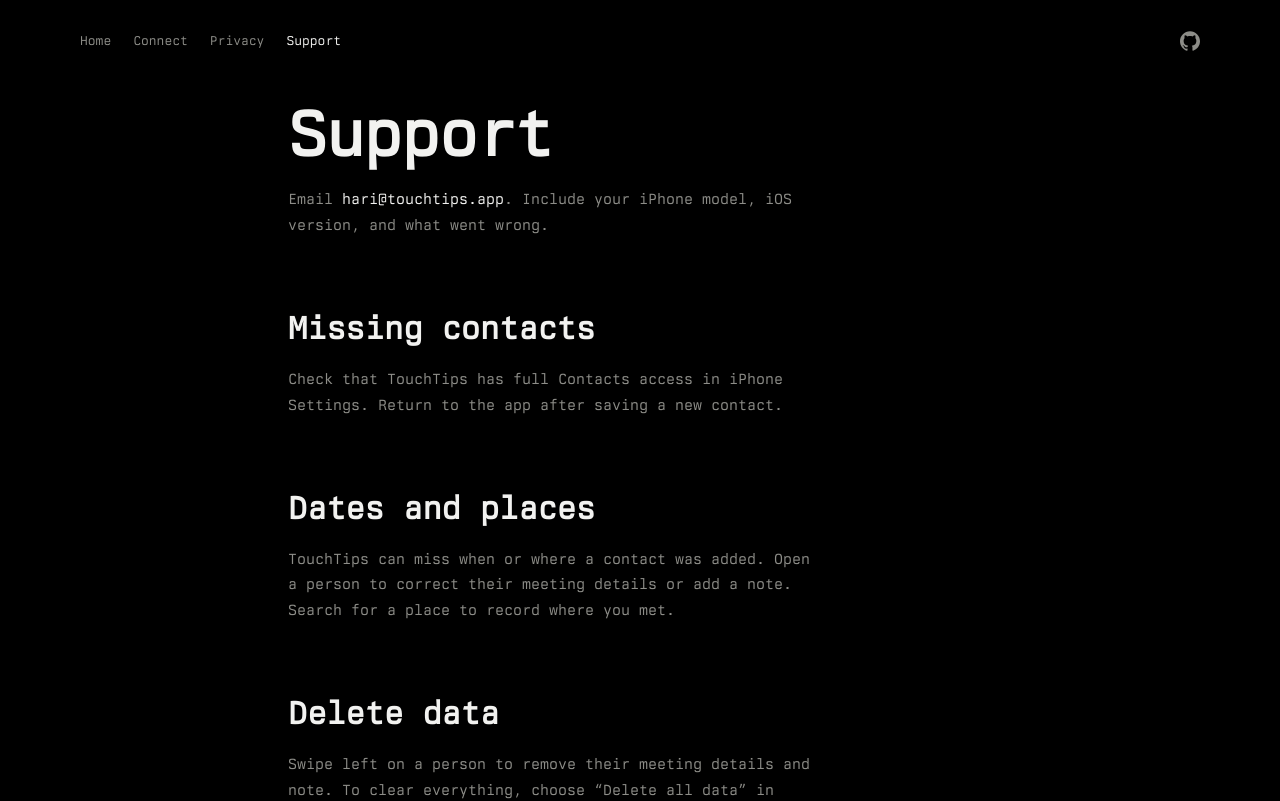
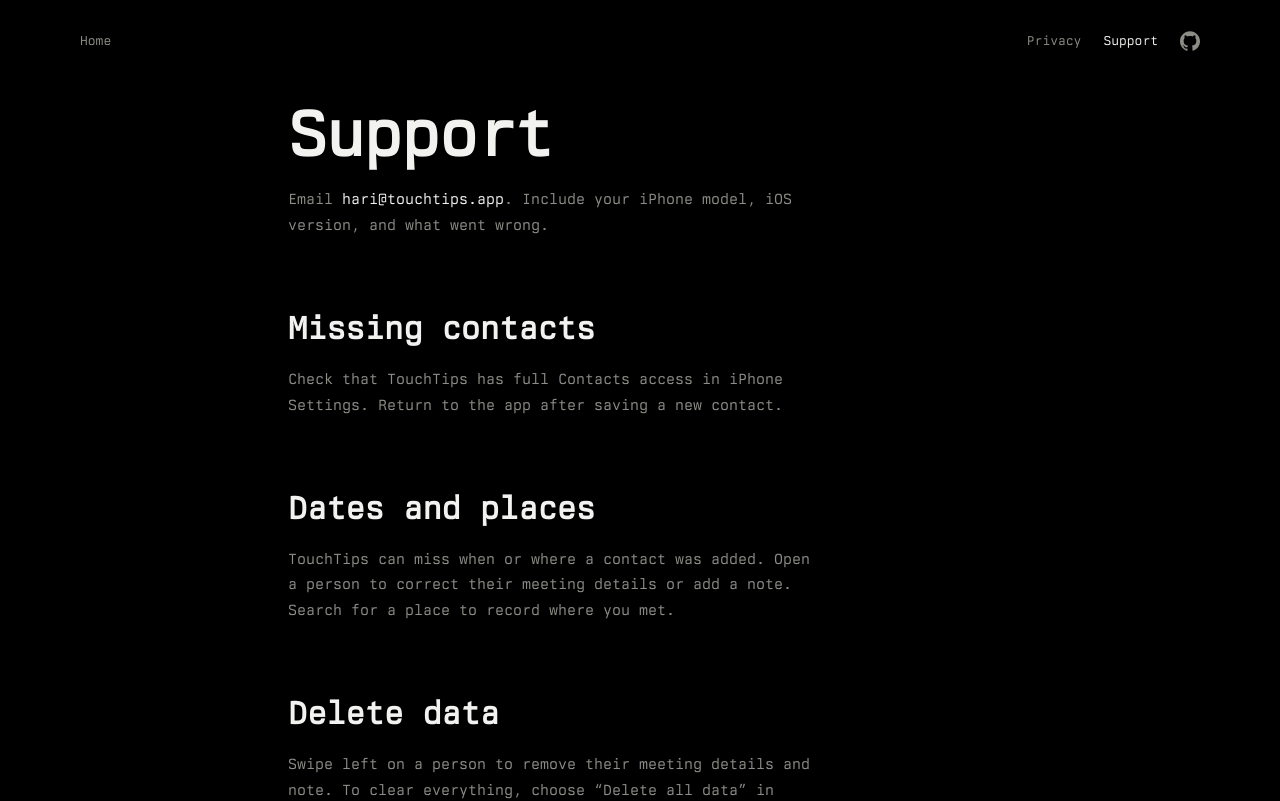
Before and after one commit to harivansh-afk/TouchTips, a SvelteKit app in the folder web/: page /support in a window 1280 px wide. Shown: the top 801 px of the page. Built offline with nearby package versions, Linux system fonts and the light colour scheme.

Commit message:
Site header: Privacy and Support on the right beside the GitHub mark; no Connect link

```diff
--- a/web/src/routes/+layout.svelte
+++ b/web/src/routes/+layout.svelte
@@ -9,13 +9,12 @@
 
 <header class="top">
   <nav class="wrap" aria-label="Site">
-    <span class="left">
-      {#if path !== '/'}<a href="/">Home</a>{/if}
-      <a href="/connect" aria-current={path.startsWith('/connect') ? 'page' : undefined}>Connect</a>
+    <span class="left">{#if path !== '/'}<a href="/">Home</a>{/if}</span>
+    <span class="right">
       <a href="/privacy" aria-current={path === '/privacy' ? 'page' : undefined}>Privacy</a>
       <a href="/support" aria-current={path === '/support' ? 'page' : undefined}>Support</a>
+      <a class="gh" href="https://github.com/harivansh-afk/TouchTips" aria-label="Source on GitHub"><span class="ico" style="--i:url(/agents/github.svg)"></span></a>
     </span>
-    <a class="gh" href="https://github.com/harivansh-afk/TouchTips" aria-label="Source on GitHub"><span class="ico" style="--i:url(/agents/github.svg)"></span></a>
   </nav>
 </header>
 
--- a/web/src/styles.css
+++ b/web/src/styles.css
@@ -123,9 +123,9 @@ footer .word { font-size: clamp(84px, 20vw, 270px); line-height: 0.8; letter-spa
 .eyebrow { margin: 0 0 14px; }
 .eyebrow .ico { font-size: 28px; }
 
-.top .left { display: flex; gap: 22px; }
-.top .left a { color: var(--muted); }
-.top .left a:hover, .top .left a[aria-current="page"] { color: var(--fg); text-decoration: none; }
+.top .left, .top .right { display: flex; align-items: center; gap: 22px; }
+.top nav a { color: var(--muted); }
+.top nav a:hover, .top nav a[aria-current="page"] { color: var(--fg); text-decoration: none; }
 .top .gh { color: var(--muted); font-size: 20px; line-height: 0; }
 .top .gh:hover { color: var(--fg); }
 footer .app { display: block; line-height: 0; }
```
